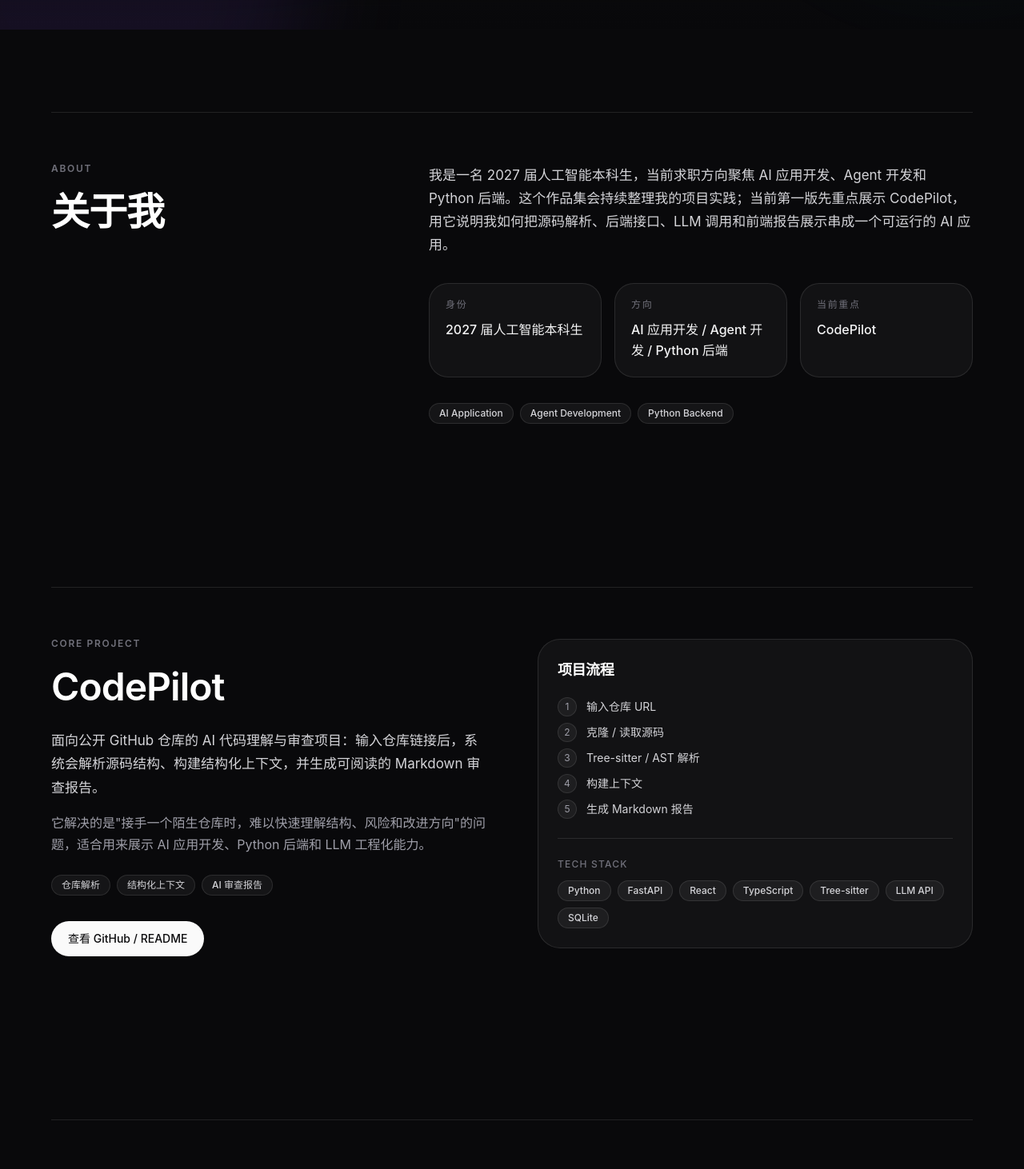
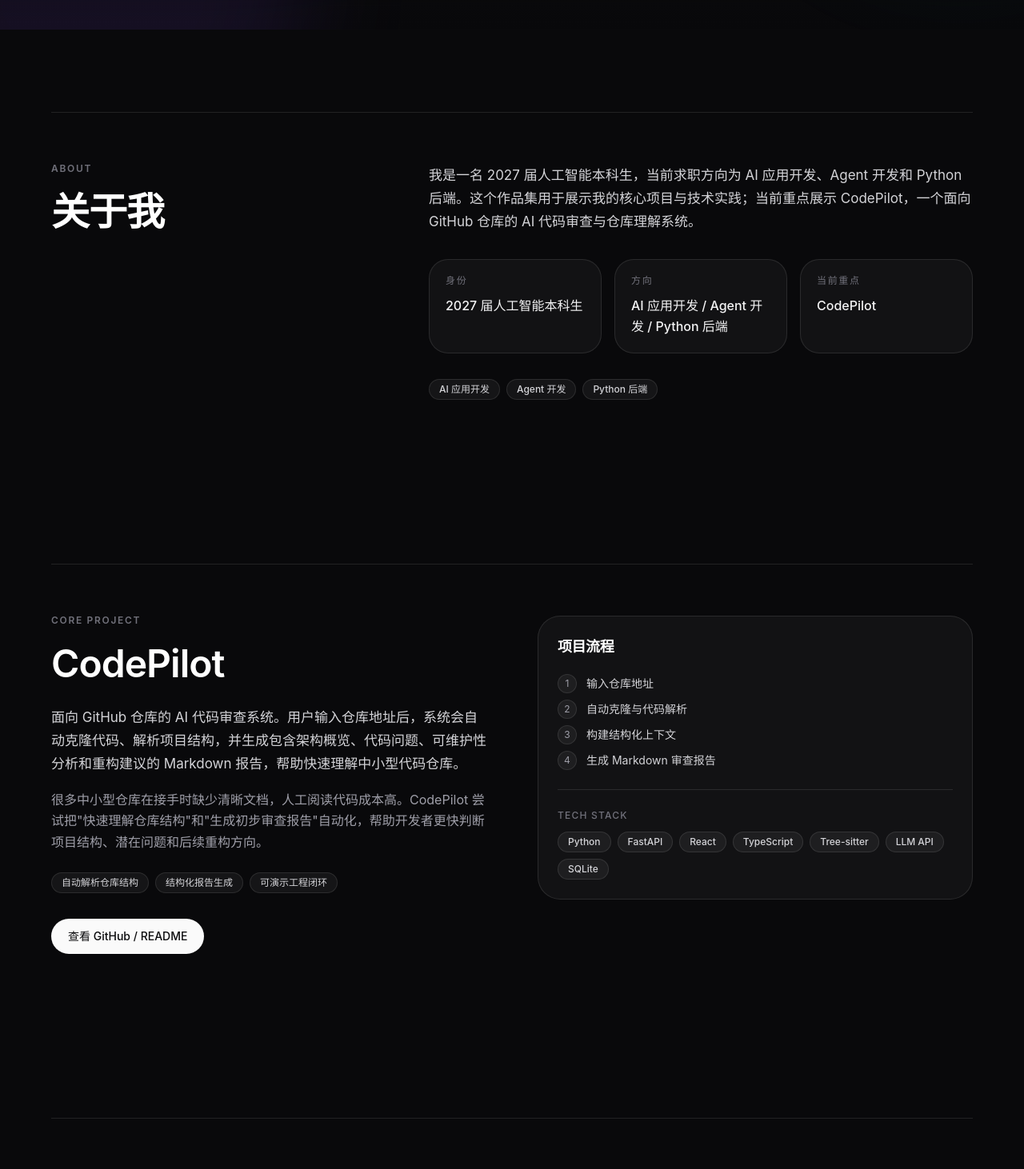
Before and after one commit to Strange-Men/Portfolio, a React (Vite) app: page / in a window 1280 px wide. Shown: the part 826-2288 px from the top of the page at 80% size. Built offline with nearby package versions, Linux system fonts and the light colour scheme; the HTML template or start-up script is replaced by a standard one.

Commit message:
docs(v1.28.0-career-material-sync): align portfolio career messaging

```diff
--- a/src/data/codepilot.ts
+++ b/src/data/codepilot.ts
@@ -2,22 +2,21 @@
 
 export const codepilot = {
   name: 'CodePilot',
-  subtitle: 'GitHub Repository Understanding & AI Code Review',
+  subtitle: 'AI 代码审查与仓库理解系统',
   description:
-    '面向公开 GitHub 仓库的 AI 代码理解与审查项目：输入仓库链接后，系统会解析源码结构、构建结构化上下文，并生成可阅读的 Markdown 审查报告。',
+    '面向 GitHub 仓库的 AI 代码审查系统。用户输入仓库地址后，系统会自动克隆代码、解析项目结构，并生成包含架构概览、代码问题、可维护性分析和重构建议的 Markdown 报告，帮助快速理解中小型代码仓库。',
   painPoint:
-    '它解决的是"接手一个陌生仓库时，难以快速理解结构、风险和改进方向"的问题，适合用来展示 AI 应用开发、Python 后端和 LLM 工程化能力。',
+    '很多中小型仓库在接手时缺少清晰文档，人工阅读代码成本高。CodePilot 尝试把"快速理解仓库结构"和"生成初步审查报告"自动化，帮助开发者更快判断项目结构、潜在问题和后续重构方向。',
   proofPoints: [
-    '仓库解析',
-    '结构化上下文',
-    'AI 审查报告',
+    '自动解析仓库结构',
+    '结构化报告生成',
+    '可演示工程闭环',
   ],
   flow: [
-    '输入仓库 URL',
-    '克隆 / 读取源码',
-    'Tree-sitter / AST 解析',
-    '构建上下文',
-    '生成 Markdown 报告',
+    '输入仓库地址',
+    '自动克隆与代码解析',
+    '构建结构化上下文',
+    '生成 Markdown 审查报告',
   ],
   techStack: [
     'Python',
--- a/src/data/profile.ts
+++ b/src/data/profile.ts
@@ -5,8 +5,8 @@
   directions: ['AI 应用开发', 'Agent 开发', 'Python 后端'],
   heroTitle: 'AI 应用开发\nAgent 开发\nPython 后端',
   heroDescription:
-    '我正在用 CodePilot 展示从仓库解析、结构化上下文构建、LLM 报告生成到前端展示的完整 AI 应用开发能力。',
+    '2027 届人工智能本科生，关注 AI 应用开发、Agent 编排与 Python 后端工程实践。',
   about:
-    '我是一名 2027 届人工智能本科生，当前求职方向聚焦 AI 应用开发、Agent 开发和 Python 后端。这个作品集会持续整理我的项目实践；当前第一版先重点展示 CodePilot，用它说明我如何把源码解析、后端接口、LLM 调用和前端报告展示串成一个可运行的 AI 应用。',
-  focusTags: ['AI Application', 'Agent Development', 'Python Backend'],
+    '我是一名 2027 届人工智能本科生，当前求职方向为 AI 应用开发、Agent 开发和 Python 后端。这个作品集用于展示我的核心项目与技术实践；当前重点展示 CodePilot，一个面向 GitHub 仓库的 AI 代码审查与仓库理解系统。',
+  focusTags: ['AI 应用开发', 'Agent 开发', 'Python 后端'],
 } as const;
```
Also changed, not shown: 5 other files (tests, documents, lock files or other folders).
